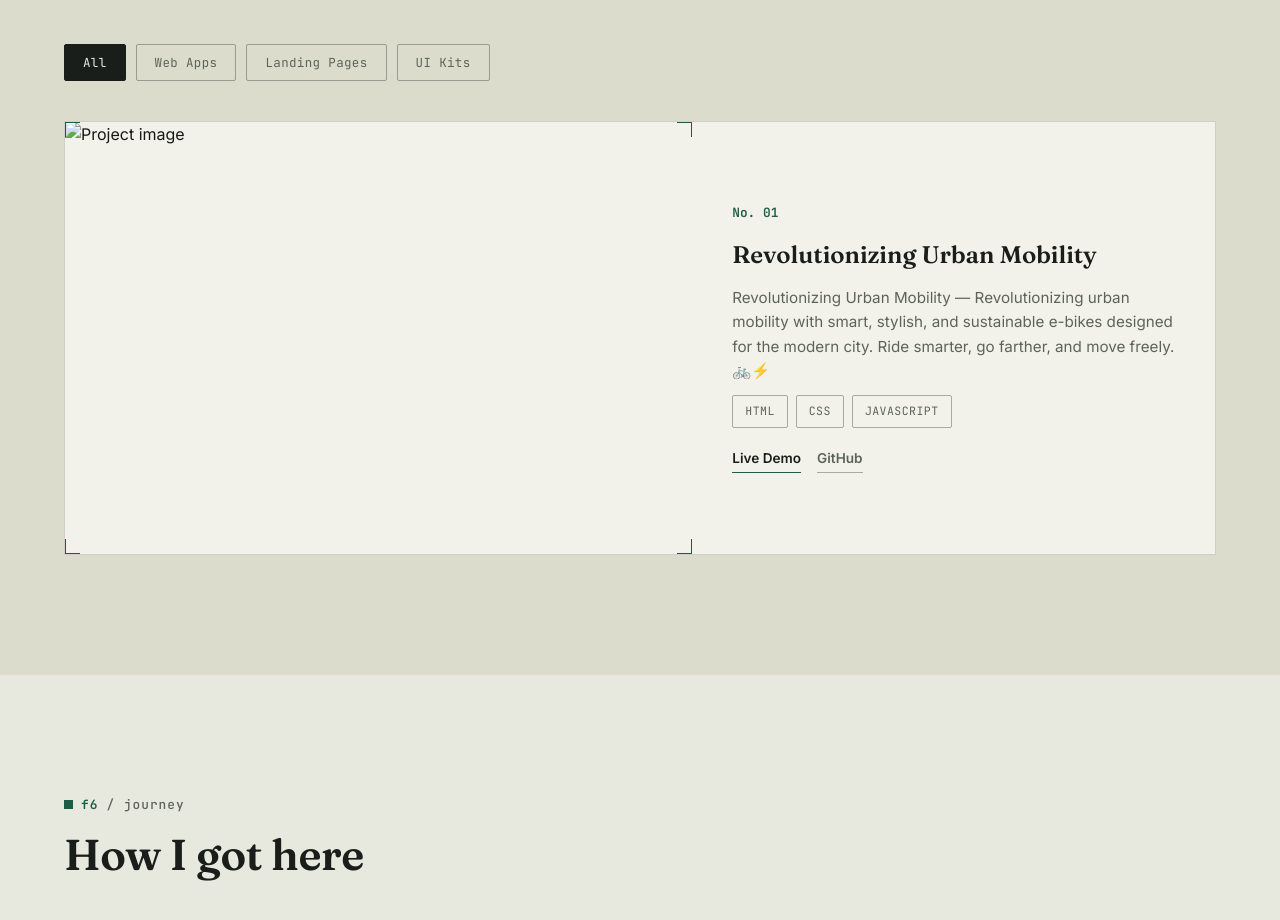
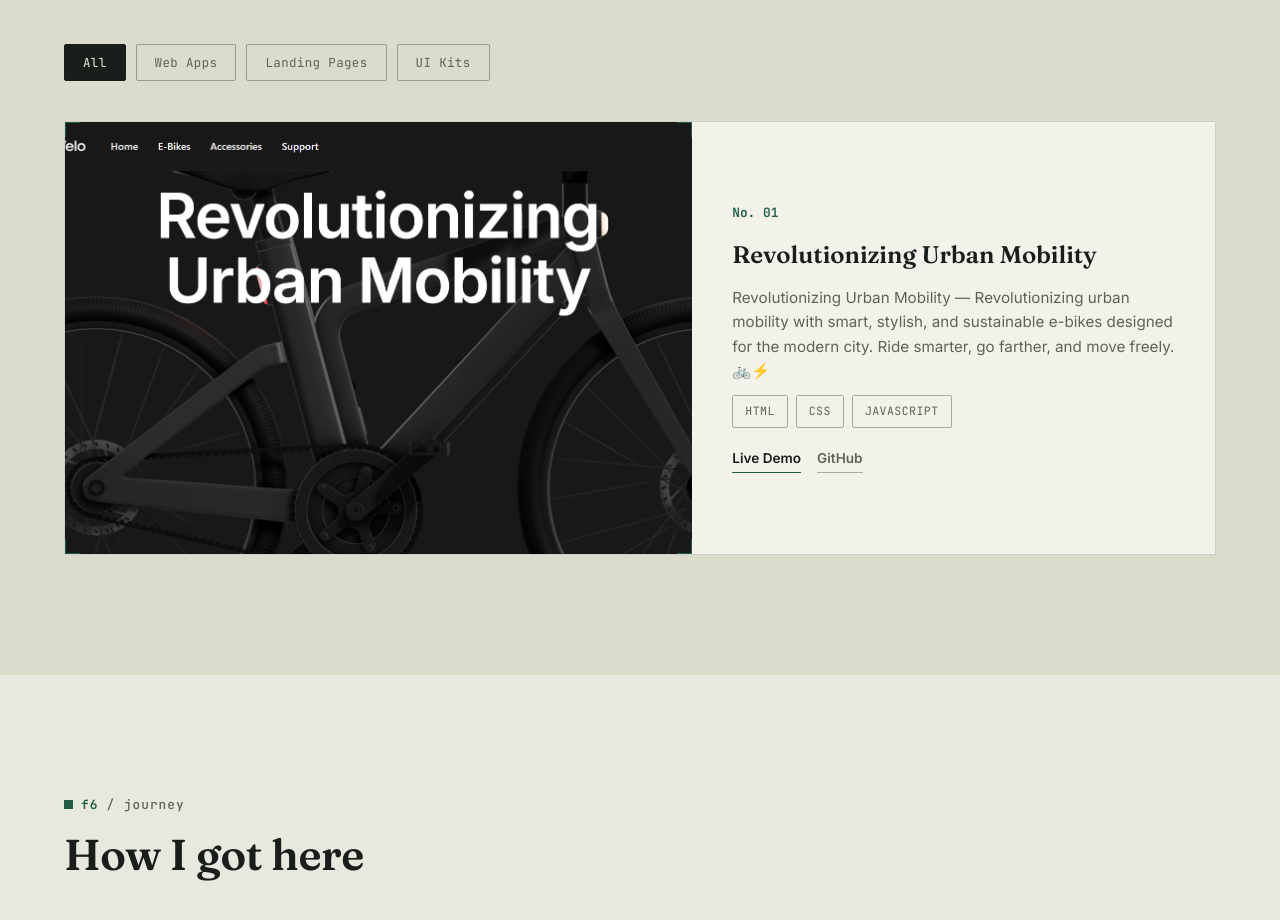
Before and after one commit to shahriarhossain22/Protofolio, a plain HTML site: page index.html in a window 1280 px wide. Shown: the part 3020-3940 px from the top of the page. Drawn offline with Linux system fonts and the light colour scheme.

Commit message:
Update index.html

```diff
--- a/index.html
+++ b/index.html
@@ -810,7 +810,7 @@ input, textarea { font-family: inherit; }
 
         <article class="project-card project-card-featured reveal-up" data-category="app">
           <div class="project-img">
-           <img src="image/Screenshot 2026-08-20 214641.png" alt="Project image">
+           <img src="Screenshot 2026-08-20 214641.png" alt="Project image">
             <span class="frame-tick tick-tl"></span>
             <span class="frame-tick tick-tr"></span>
             <span class="frame-tick tick-bl"></span>
```
